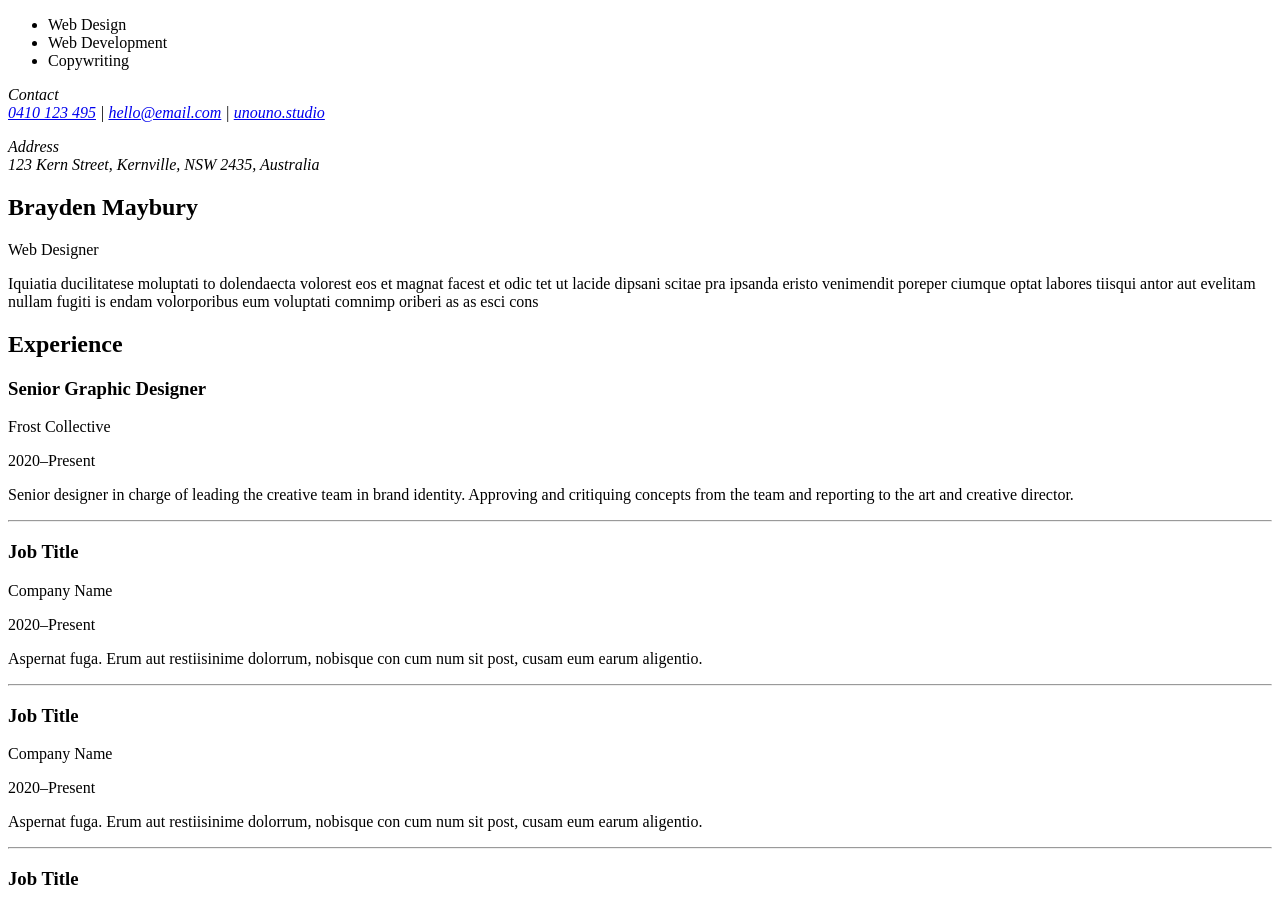
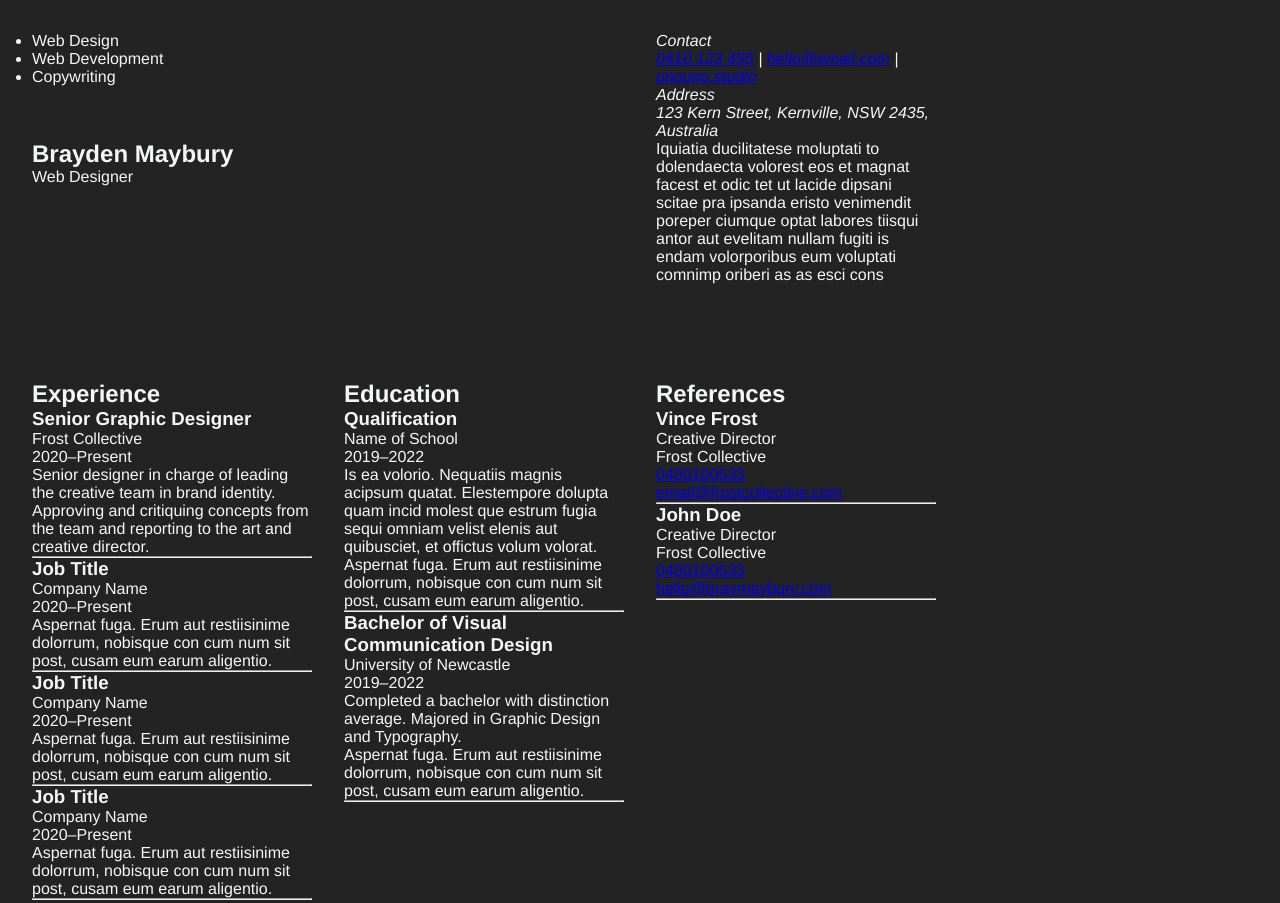
Before and after one commit to braymay/htmlresume, a plain HTML site: page index.html in a window 1280 px wide. Shown: the top 903 px of the page. Drawn offline with Linux system fonts and the light colour scheme.

Commit message:
Some layout styling added

```diff
--- a/index.html
+++ b/index.html
@@ -17,11 +17,14 @@
         <meta property="og:image" content="#">
         <meta property="og:url" content="">
         <link rel="icon" type="image/png" href="#">
+
+        <!-- 4. Styles & JS -->
+         <link rel="stylesheet" href="style.css">
     </head>
     <body>
         <!-- 1. Contact information (header)-->
-        <header class="header">
-            <div class="header-skills-wrap">
+        <header class="header grid">
+            <div class="header-skills-wrap col-2">
                 <ul class="header-skills-list">
                     <li>Web Design</li>
                     <li>Web Development</li>
@@ -38,8 +41,8 @@
             </address>
         </header>
         <!-- 2. Hero section (name, blurb)-->
-        <section class="hero">
-            <div class="hero-content-wrap">
+        <section class="hero grid">
+            <div class="hero-content-wrap col-2">
                 <h1>Brayden Maybury</h1>
                 <p>Web Designer</p>
             </div>
@@ -48,8 +51,8 @@
             </div>
         </section>
         <!-- 3. Resume Content (experience, education, references)-->
-         <section class="resume-grid">
-            <div class="resume-content experience-wrap">
+         <section class="resume-grid grid">
+            <div class="resume-content experience-wrap col-1">
                 <h2 class="content-title">Experience</h2>
                 <div class="resume-content-wrap job-wrap">
                     <h3 class="job-title">Senior Graphic Designer</h3>
@@ -80,7 +83,7 @@
                     <hr class="resume-content-hr">
                 </div>
             </div>
-            <div class="resume-content education-wrap">
+            <div class="resume-content education-wrap col-1">
                 <h2 class="content-title">Education</h2>
                 <div class="resume-content-wrap qualification-wrap">
                     <h3 class="qualification-title">Qualification</h3>
@@ -99,7 +102,7 @@
                     <hr class="resume-content-hr">
                 </div>
             </div>
-            <div class="resume-content references-wrap">
+            <div class="resume-content references-wrap col-1">
                 <h2 class="content-title">References</h2>
                 <div class="resume-content-wrap referee-wrap">
                     <h3 class="referee-name">Vince Frost</h3>
--- a/style.css
+++ b/style.css
@@ -0,0 +1,36 @@
+/* Reset defaults */
+* {
+    margin: 0;
+    padding: 0;
+    box-sizing: border-box;
+}
+
+/* 1. Global Page Setup */
+body {
+    margin: 2rem;
+    max-width: 100vw;
+    font-family: 'Helvetica', Arial, sans-serif;
+    color: #f5f6f7;
+    background-color: #232323;
+}
+
+section {
+    width: 100%;
+    padding-bottom: 6rem;
+}
+
+/* Grid Setup */
+.grid {
+    display: grid;
+    grid-template-columns: repeat(4, 1fr);
+    gap: 2rem;
+}
+.col-1 {
+    grid-column: span 1;
+}
+.col-2 {
+    grid-column: span 2;
+}
+.resume-grid {
+    grid-column: 2 / span 3; /* start at 2 and span 3 column */
+}
```
